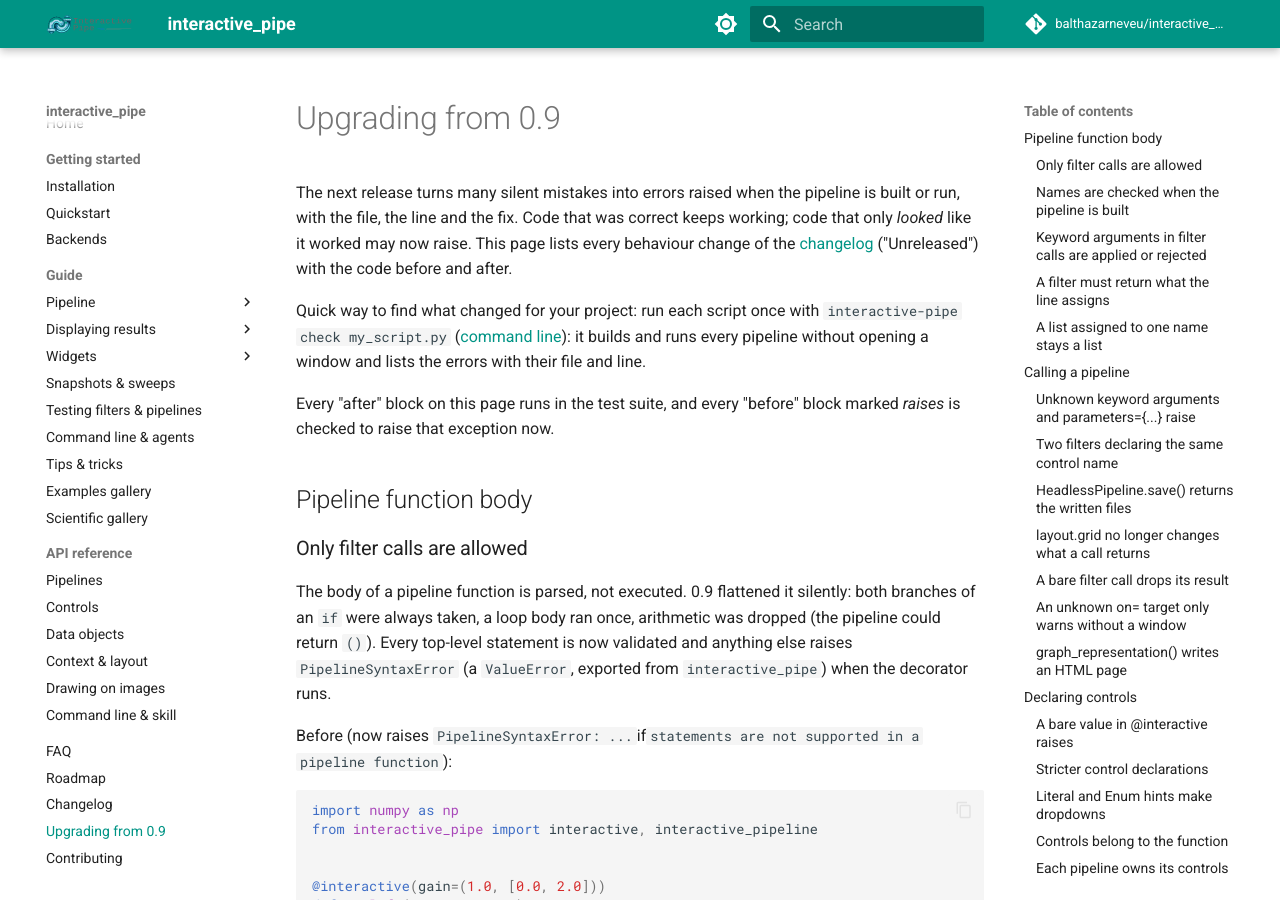
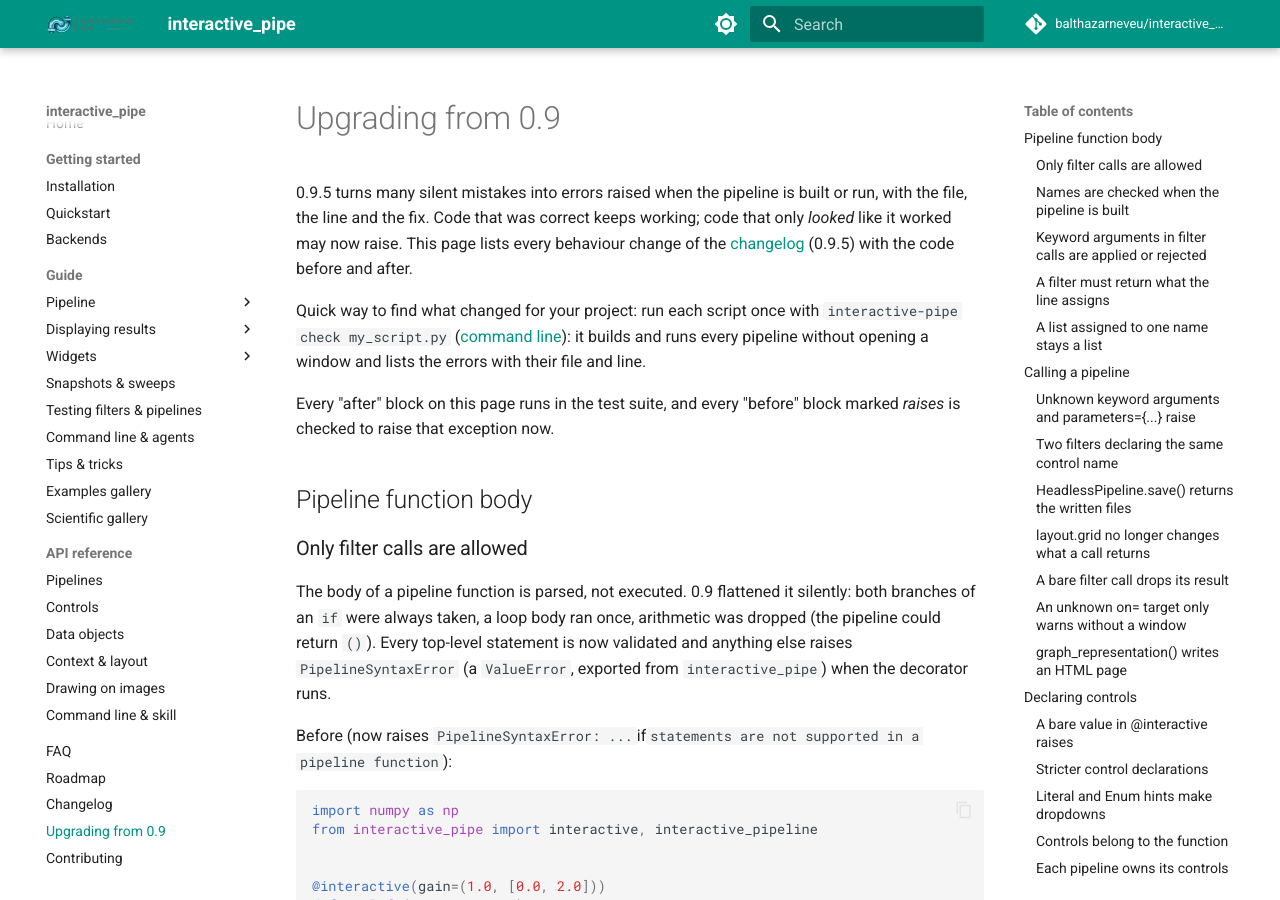
Before and after one commit to balthazarneveu/interactive_pipe, an MkDocs documentation site: the page built from docs/upgrade-from-0.9.md, in a window 1280 px wide and 900 px high. Built offline with MkDocs 1.6.1 and Material for MkDocs 9.7.7, drawn with Linux system fonts in a browser that asks for light colours; comment, search, counter and statistics services are not loaded.

Commit message:
Bump version to 0.9.5
CHANGELOG: Unreleased -> 0.9.5 (November 2026). The upgrade page (and
its test) now name 0.9.5 as the release it documents.

```diff
--- a/docs/upgrade-from-0.9.md
+++ b/docs/upgrade-from-0.9.md
@@ -1,10 +1,10 @@
 # Upgrading from 0.9
 
-The next release turns many silent mistakes into errors raised when the
+0.9.5 turns many silent mistakes into errors raised when the
 pipeline is built or run, with the file, the line and the fix. Code that was
 correct keeps working; code that only *looked* like it worked may now raise.
 This page lists every behaviour change of the [changelog](changelog.md)
-("Unreleased") with the code before and after.
+(0.9.5) with the code before and after.
 
 Quick way to find what changed for your project: run each script once with
 `interactive-pipe check my_script.py` ([command line](guide/command-line.md#check-run-after-every-edit)):
--- a/pyproject.toml
+++ b/pyproject.toml
@@ -5,7 +5,7 @@ build-backend = "setuptools.build_meta"
 
 [project]
 name = "interactive_pipe"
-version = "0.9.4"
+version = "0.9.5"
 authors = [
   { name="Balthazar Neveu", email="balthazarneveu@gmail.com" },
 ]
--- a/src/interactive_pipe/__init__.py
+++ b/src/interactive_pipe/__init__.py
@@ -1,4 +1,4 @@
-__version__ = "0.9.4"
+__version__ = "0.9.5"
 # Backend enum for type-safe backend specification
 from interactive_pipe.core.backend import Backend
 
```
Also changed, not shown: CHANGELOG.md (+1 -1 lines), docs/guide/command-line.md (+1 -1 lines), 1 other file.
